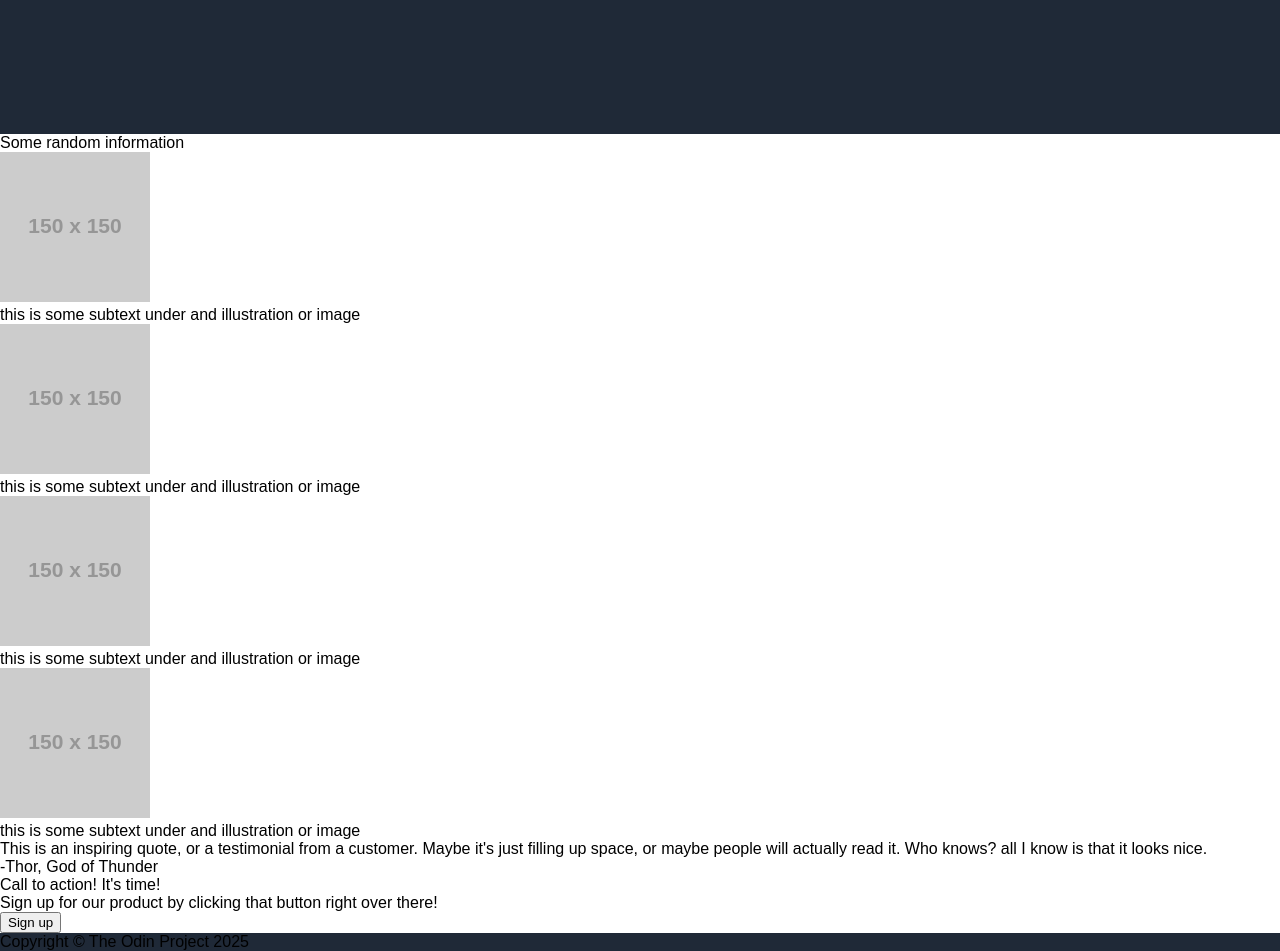
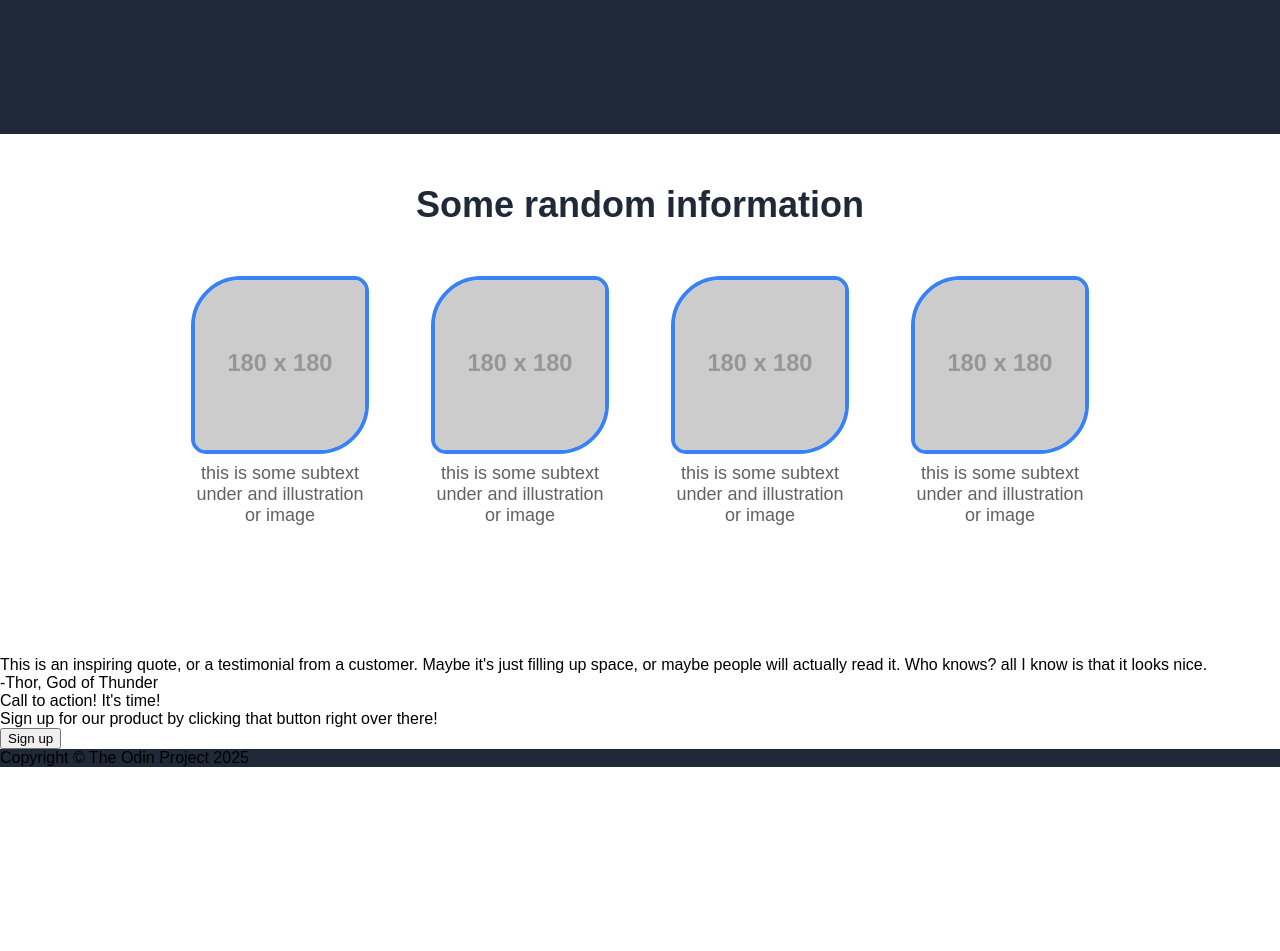
Before and after one commit to TrueEdgeCorp/landing-page, a plain HTML site: page index.html in a window 1280 px wide. Shown: the part 560-1511 px from the top of the page. After the commit the page ends 1327 px from the top, so only its background shows below. Drawn offline with Linux system fonts and the light colour scheme; placeholder pictures from the web are drawn by us.

Commit message:
Add CSS code for infosec with new class on img

```diff
--- a/index.html
+++ b/index.html
@@ -33,19 +33,19 @@
             <div class="title">Some random information</div>
             <div class="imagetexts">
                 <div class="item">
-                    <img src="https://placehold.co/150" alt="placeholder">
+                    <img src="https://placehold.co/180" alt="placeholder" class="image">
                     <div class="text">this is some subtext under and illustration or image</div>
                 </div>
                 <div class="item">
-                    <img src="https://placehold.co/150" alt="placeholder">
+                    <img src="https://placehold.co/180" alt="placeholder" class="image">
                     <div class="text">this is some subtext under and illustration or image</div>
                 </div>
                 <div class="item">
-                    <img src="https://placehold.co/150" alt="placeholder">
+                    <img src="https://placehold.co/180" alt="placeholder" class="image">
                     <div class="text">this is some subtext under and illustration or image</div>
                 </div>
                 <div class="item">
-                    <img src="https://placehold.co/150" alt="placeholder">
+                    <img src="https://placehold.co/180" alt="placeholder" class="image">
                     <div class="text">this is some subtext under and illustration or image</div>
                 </div>
             </div>
--- a/style.css
+++ b/style.css
@@ -66,6 +66,43 @@ a, ul {
     padding: 10px 30px;
 }
 
+/* FOR INFO SECTION */
+
+.title {
+    text-align: center;
+    font-size: 36px;
+    font-weight: 900;
+    color: #1f2937;
+    padding: 50px;
+}
+
+.imagetexts {
+    display: flex;
+    justify-content: center;
+    gap: 60px;
+    margin-bottom: 130px;
+}
+
+.item {
+    max-width: 180px;
+    text-align: center;
+}
+
+.text {
+    font-size: 18px;
+    padding-top: 5px;
+    color: #616161;
+}
+
+.image {
+    border-style: solid;
+    border-color: #3882f6;
+    border-image: fill;
+    border-width: 4px;
+    border-radius: 50px 15px;
+    max-width: 170px;
+}
+
 .header,
 .footer {
     background-color: #1f2937;
```
Also changed, not shown: 1 other file.
